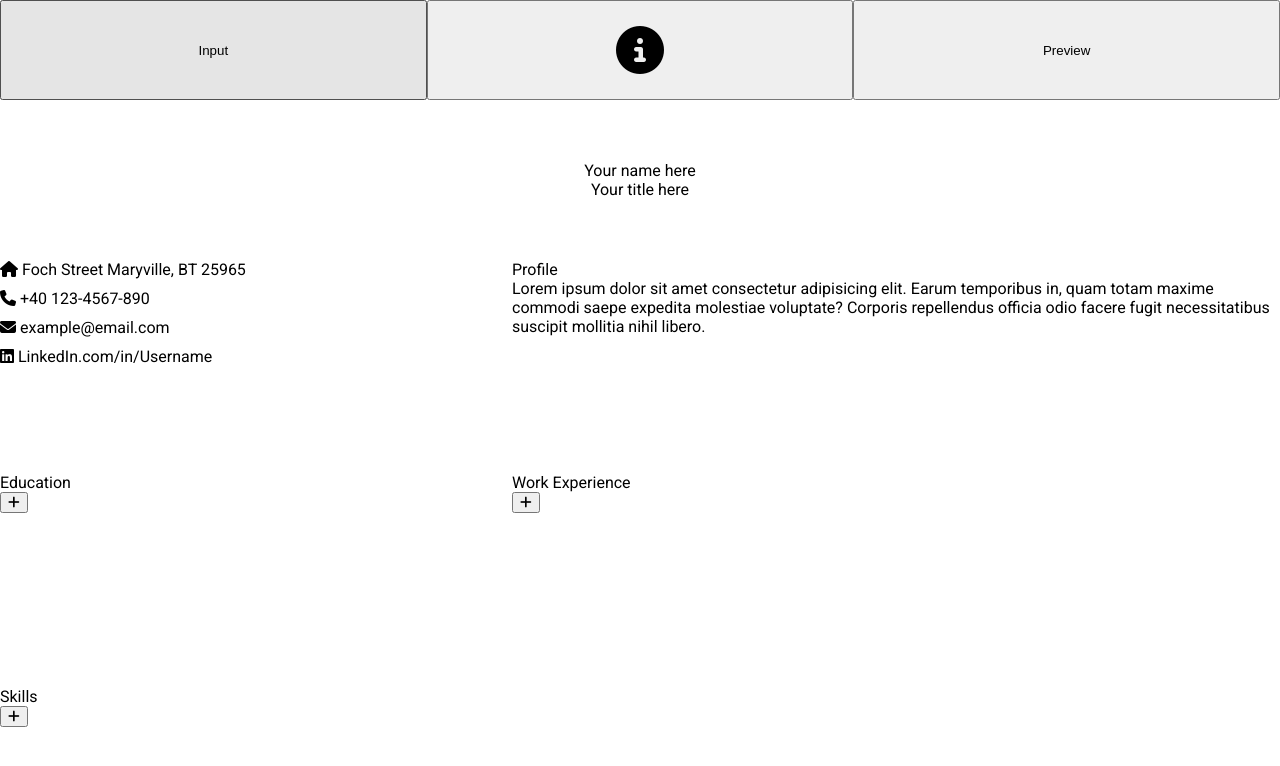
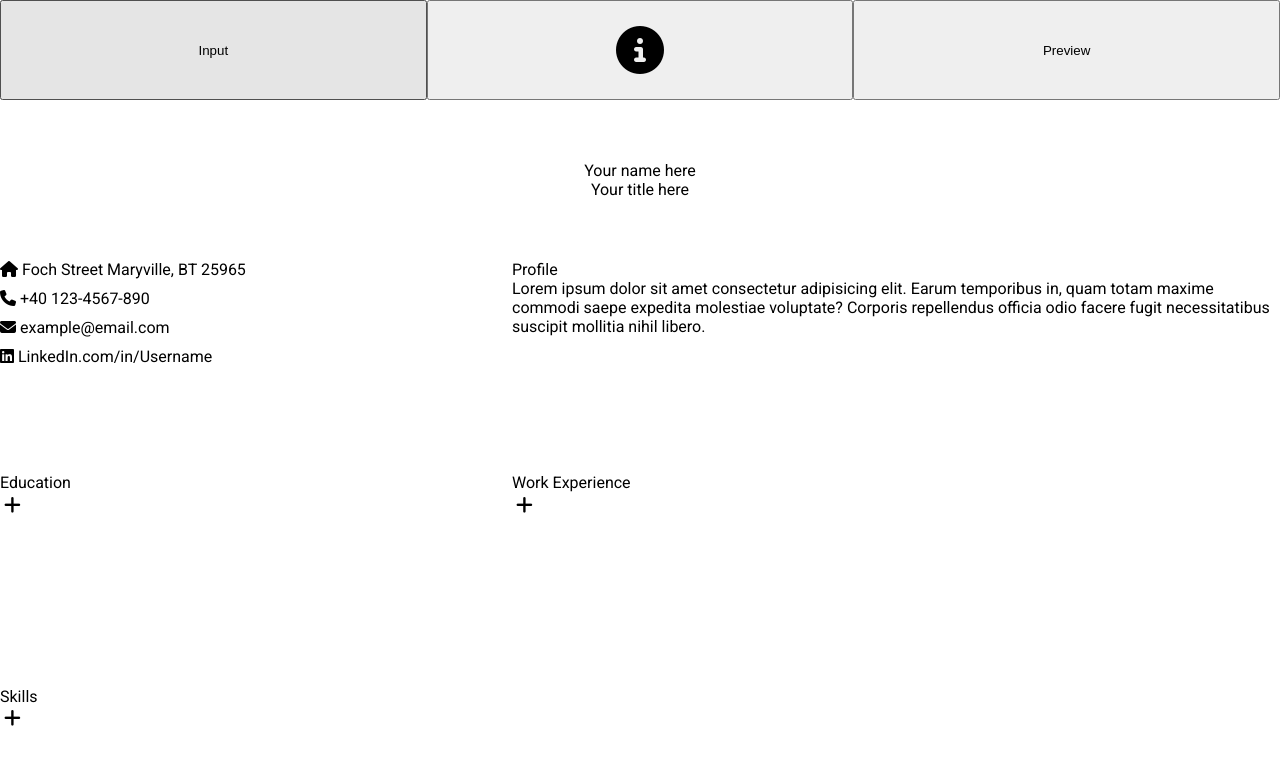
Before and after one commit to alleizon/cv-application, a React (Create React App) app: page / in a window 1280 px wide. Shown: the top 766 px of the page. Built offline with nearby package versions, Linux system fonts and the light colour scheme.

Commit message:
refactored ButtonS styled-component - moved to utils

```diff
--- a/src/components/BodyLeft/Education/Education.js
+++ b/src/components/BodyLeft/Education/Education.js
@@ -2,6 +2,7 @@ import { Component, Fragment } from "react";
 import styled from "styled-components";
 import EducationField from "./EducationField";
 import { getEducationTemplate } from "../../utils/template";
+import { ButtonS } from "../../utils/styleComponents";
 
 export default class Education extends Component {
   constructor() {
@@ -49,9 +50,9 @@ export default class Education extends Component {
           <Fragment key={item.id}>{item.component}</Fragment>
         ))}
 
-        <button onClick={this.addEntry}>
+        <ButtonS onClick={this.addEntry}>
           <i className="fa-solid fa-plus"></i>
-        </button>
+        </ButtonS>
       </DivS>
     );
   }
--- a/src/components/BodyLeft/Education/EducationField.js
+++ b/src/components/BodyLeft/Education/EducationField.js
@@ -1,6 +1,7 @@
 import { Component } from "react";
 import styled from "styled-components";
 import EducationInput from "./EducationInput";
+import { ButtonS } from "../../utils/styleComponents";
 
 export default class EducationField extends Component {
   constructor(props) {
@@ -103,11 +104,11 @@ export default class EducationField extends Component {
             </span>
           )}
         </div>
-        <ButtonS
+        <AbsButton
           onClick={(e) => this.props.removeEntry(e.currentTarget.parentElement)}
         >
           <i className="fa-solid fa-xmark"></i>
-        </ButtonS>
+        </AbsButton>
       </DivS>
     );
   }
@@ -120,8 +121,8 @@ const DivS = styled.div`
   gap: 5px;
 `;
 
-const ButtonS = styled.button`
+const AbsButton = styled(ButtonS)`
   position: absolute;
+  top: 0;
   right: 0;
-  top: 0;
 `;
--- a/src/components/BodyLeft/Skills/Skills.js
+++ b/src/components/BodyLeft/Skills/Skills.js
@@ -2,6 +2,7 @@ import { Component } from "react";
 import styled from "styled-components";
 import SkillsForm from "./SkillsForm";
 import SkillsList from "./SkillsList";
+import { ButtonS } from "../../utils/styleComponents";
 
 export default class Skills extends Component {
   constructor() {
@@ -102,7 +103,3 @@ const DivS = styled.div`
   grid-row: 4 / 5;
   grid-column: 1 / 2;
 `;
-
-const ButtonS = styled.button``;
-
-export { ButtonS };
--- a/src/components/BodyLeft/Skills/SkillsForm.js
+++ b/src/components/BodyLeft/Skills/SkillsForm.js
@@ -1,6 +1,6 @@
 import { Component } from "react";
 import styled from "styled-components";
-import { ButtonS } from "./Skills";
+import { ButtonS } from "../../utils/styleComponents";
 
 export default class SkillsForm extends Component {
   constructor() {
--- a/src/components/BodyRight/Profile/Profile.js
+++ b/src/components/BodyRight/Profile/Profile.js
@@ -1,6 +1,7 @@
 import { Component } from "react";
 import styled from "styled-components";
 import getLoremIpsum from "../../utils/lorem";
+import { ButtonS } from "../../utils/styleComponents";
 
 export default class Profile extends Component {
   constructor() {
@@ -41,9 +42,9 @@ export default class Profile extends Component {
               onInput={this.handleInput}
               value={this.state.value}
             ></TextareaS>
-            <ButtonS onClick={this.handleClick}>
+            <AbsButton onClick={this.handleClick}>
               <i className="fa-solid fa-check"></i>
-            </ButtonS>
+            </AbsButton>
           </>
         ) : (
           <p onClick={this.handleClick}>{this.state.value}</p>
@@ -66,7 +67,7 @@ const TextareaS = styled.textarea`
   resize: none;
 `;
 
-const ButtonS = styled.button`
+const AbsButton = styled(ButtonS)`
   position: absolute;
   right: 100%;
   top: 42%;
--- a/src/components/BodyRight/Work/Work.js
+++ b/src/components/BodyRight/Work/Work.js
@@ -1,6 +1,7 @@
 import { Component, Fragment } from "react";
 import styled from "styled-components";
 import WorkTemplate from "./WorkTemplate";
+import { ButtonS } from "../../utils/styleComponents";
 
 export default class Work extends Component {
   constructor() {
@@ -62,5 +63,3 @@ const DivS = styled.div`
   grid-row: 3 / 5;
   grid-column: 2 / 3;
 `;
-
-const ButtonS = styled.button``;
--- a/src/components/BodyRight/Work/WorkTemplate.js
+++ b/src/components/BodyRight/Work/WorkTemplate.js
@@ -3,6 +3,7 @@ import styled from "styled-components";
 import { getWorkTemplate } from "../../utils/template";
 import WorkHeader from "./WorkHeader";
 import WorkBullet from "./WorkBullet";
+import { ButtonS } from "../../utils/styleComponents";
 
 export default class WorkTemplate extends Component {
   constructor(props) {
@@ -134,9 +135,7 @@ const DivS = styled.div`
   position: relative;
 `;
 
-const ButtonS = styled.button``;
-
-const CloseBtn = styled.button`
+const CloseBtn = styled(ButtonS)`
   position: absolute;
   top: 0;
   right: 0;
--- /dev/null
+++ b/src/components/utils/styleComponents.js
@@ -0,0 +1,24 @@
+import styled from "styled-components";
+
+const ButtonS = styled.button`
+  width: 25px;
+  height: 25px;
+  border-radius: 50%;
+  background-color: transparent;
+  border: 1px solid transparent;
+  display: flex;
+  justify-content: center;
+  align-items: center;
+  transition: background-color 0.2s ease-in-out;
+
+  &:hover {
+    background-color: var(--gray-color);
+  }
+
+  i {
+    padding-top: 1px;
+    font-size: 1.2rem;
+  }
+`;
+
+export { ButtonS };
--- a/src/index.css
+++ b/src/index.css
@@ -4,7 +4,7 @@
   font-size: 16px;
   font-family: 'Roboto', system-ui, -apple-system, BlinkMacSystemFont, 'Segoe UI', Roboto, Oxygen, Ubuntu, Cantarell, 'Open Sans', 'Helvetica Neue', sans-serif;
   box-sizing: border-box;
-  --gray-color: rgba(94, 94, 94, 0.507);
+  --gray-color: #88888873;
 }
 
 html * {
```
